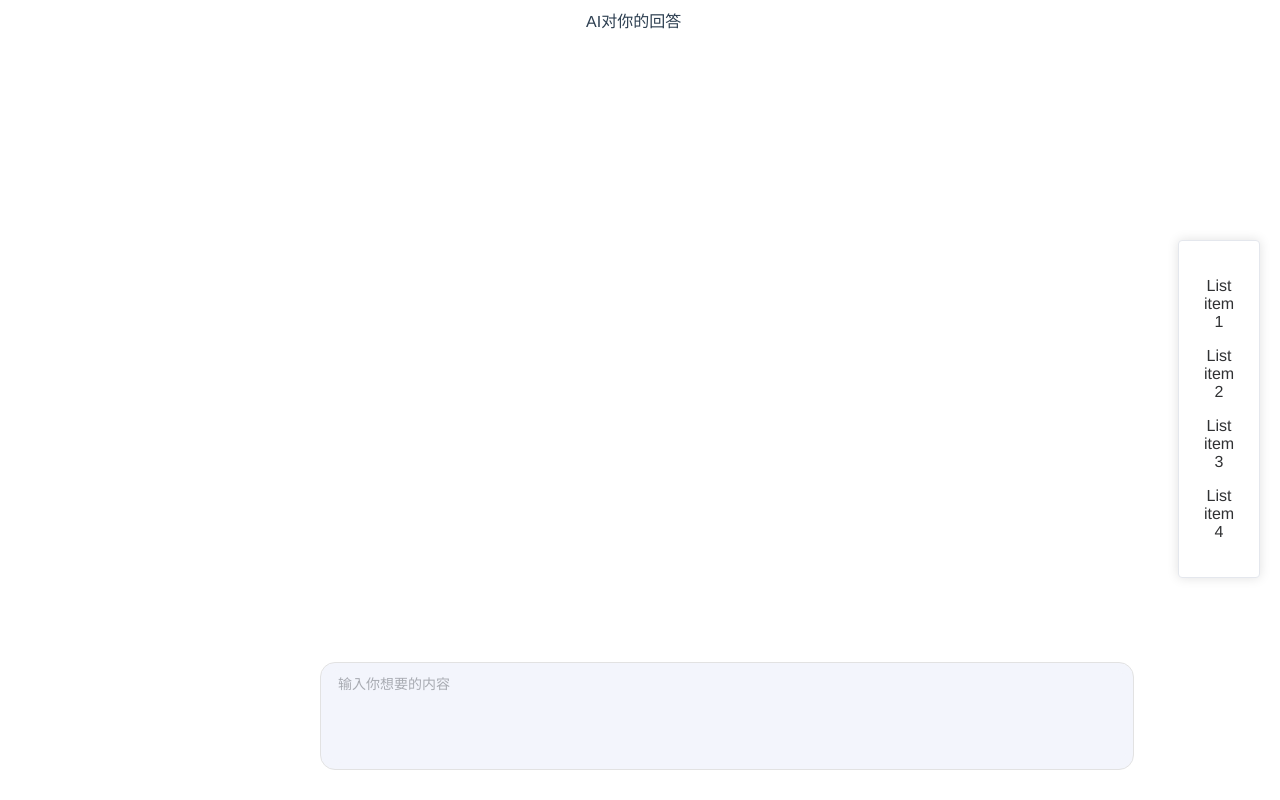
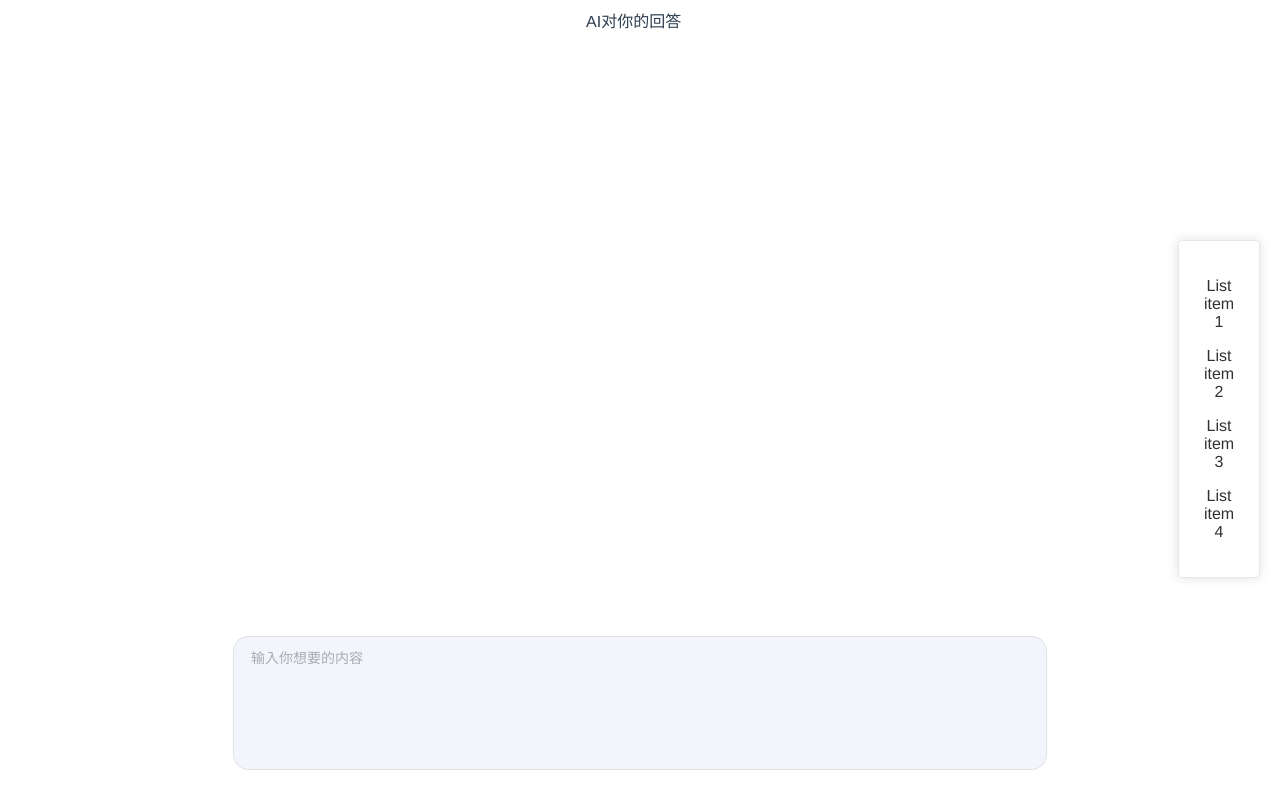
Before and after one commit to JimYJ/IntelligenceCenter.frontend, a Vue app: page / in a window 1280 px wide. Built offline with nearby package versions, Linux system fonts and the light colour scheme.

Commit message:
水平居中

```diff
--- a/src/components/WiseQuestions.vue
+++ b/src/components/WiseQuestions.vue
@@ -27,13 +27,14 @@ const textarea = ref('')
 .box {
     position: fixed;
     bottom: 30px;
-    left: 25%;
-    right: 25%;
+    left: 50%; /* 将元素的左边缘设置为视口宽度的50% */
+    transform: translate(-50%);
     background-color: #f3f5fc !important;
     border-radius: 15px;
     padding: 6px !important;
     width: 800px;
     border: 1px solid #e2e2e2;
+    height: 120px;
 }
 div /deep/ .el-textarea__inner {
     background-color: #f3f5fc !important;
```
